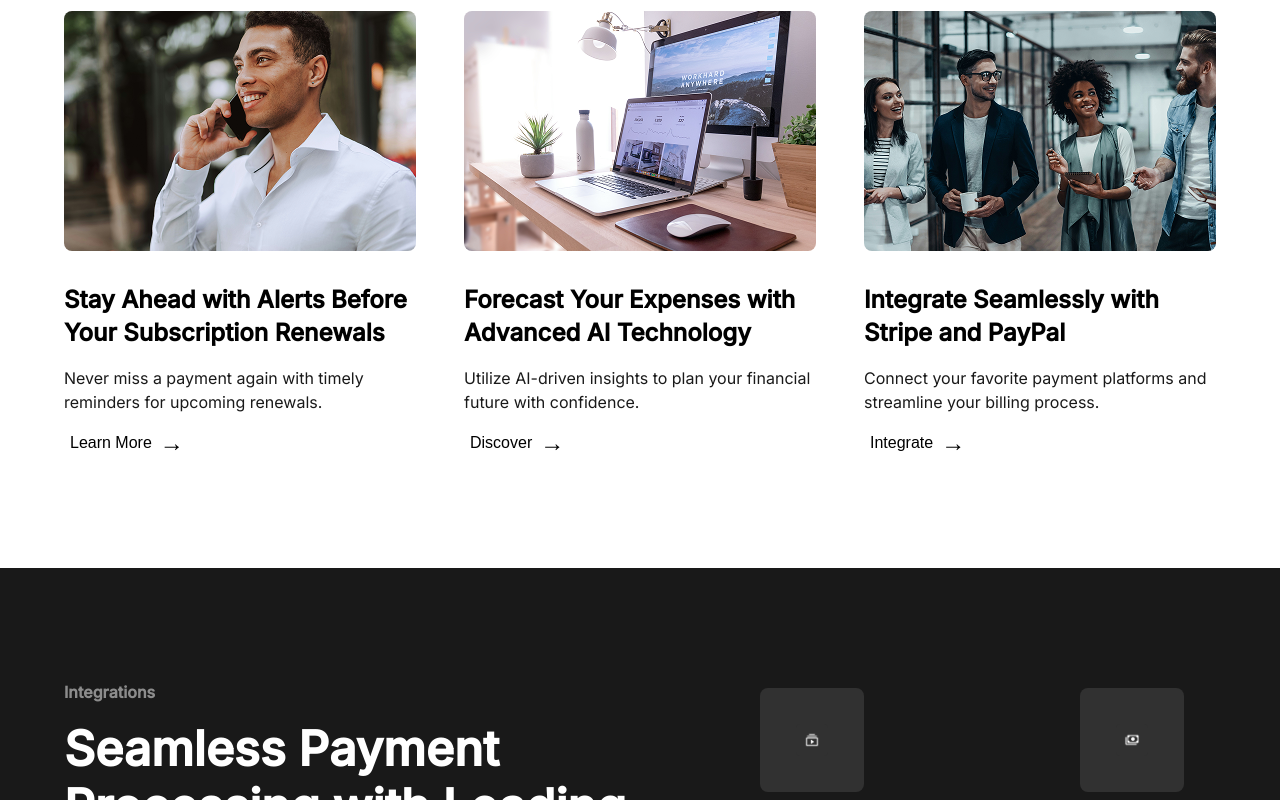
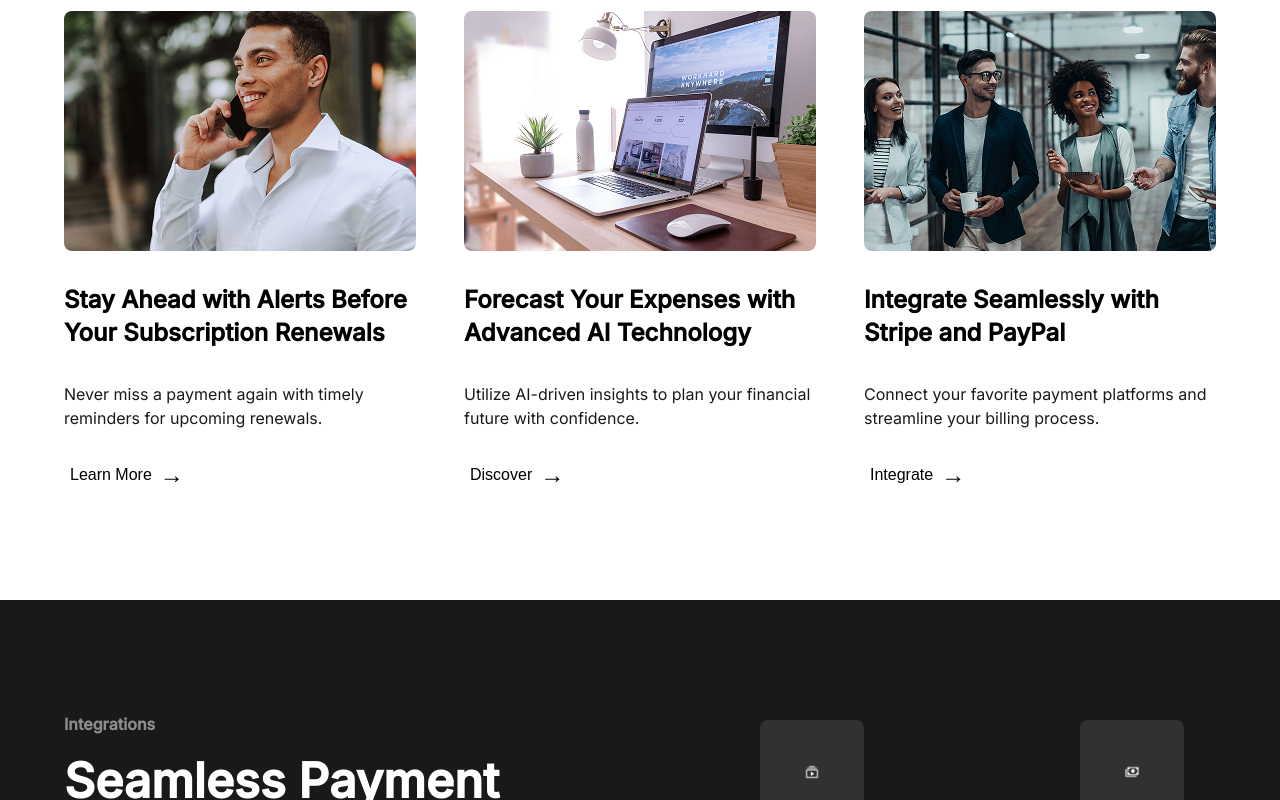
Before and after one commit to KatyaTam11/my-figma-website, a Next.js app: page / in a window 1280 px wide. Shown: the part 1314-2114 px from the top of the page. Built offline with nearby package versions, Linux system fonts and the light colour scheme.

Commit message:
Update Features.js

```diff
--- a/components/Features.js
+++ b/components/Features.js
@@ -31,7 +31,7 @@ export default function Features() {
         alignSelf: 'stretch',
         padding: '112px 64px',
         background: 'var(--Color-White)',
-        display: 'flex',
+        display: 'inline-flex',
         flexDirection: 'column',
         gap: '80px'
       }}
@@ -55,7 +55,7 @@ export default function Features() {
             key={title}
             style={{
               flex: '1 1 0',
-              display: 'flex',
+              display: 'inline-flex',
               flexDirection: 'column',
               gap: '32px'
             }}
@@ -71,13 +71,14 @@ export default function Features() {
               }}
             />
 
+            {/* Здесь правим выравнивание */}
             <div
               style={{
                 display: 'flex',
                 flexDirection: 'column',
-                alignItems: 'flex-start',  // <-- левый край
-                textAlign: 'left',          // <-- текст тоже влево
-                gap: '16px'
+                alignItems: 'flex-start',  // выравнивание влево
+                textAlign: 'left',          // текст слева
+                gap: '32px'
               }}
             >
               <h3
```
